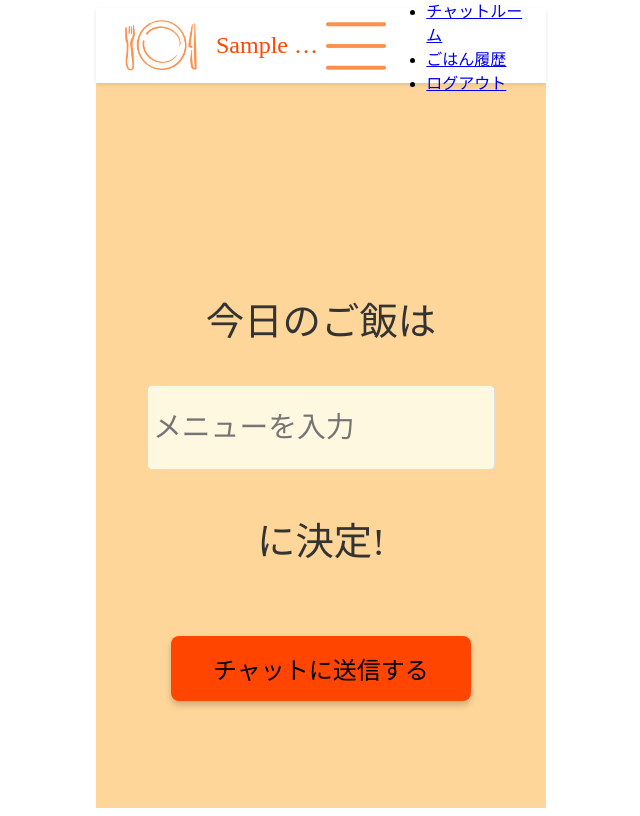
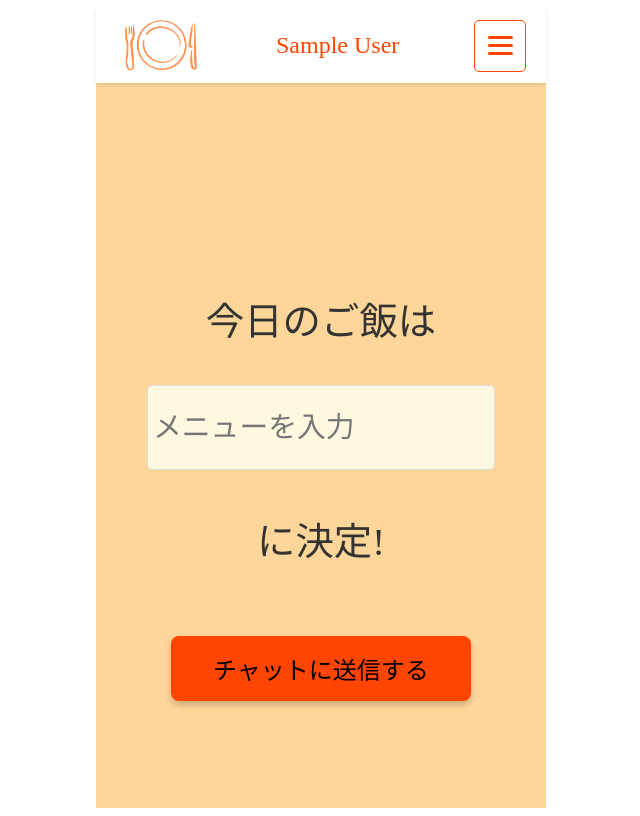
Before and after one commit to Autumn-Hackathon-2025-J-Team/data, a Flask app: page /1/messages/decide in a window 1280 px wide. Shown: the whole page, without its empty margins (319-959 px from the left). Run offline with Flask 2, Linux system fonts and the light colour scheme; the visitor is signed in with stand-in values (Sample User, id 1).

Commit message:
chat_header.html,css,index.html,css変更

```diff
--- a/ChatApp/static/css/chat_header.css
+++ b/ChatApp/static/css/chat_header.css
@@ -4,10 +4,7 @@
     align-items: center;
     background-color: white;
     padding: 0 20px;
-    /* 上下のパディングを0にするか、小さく調整 */
     height: 75px;
-    /* ヘッダーの高さを固定（例: 2cm = 約75px） */
-    /* min-height: 75px; もしくは最小高さを設定 */
     position: sticky;
     top: 0;
     width: 100%;
@@ -23,10 +20,11 @@
 #chat-header img:first-of-type {
     width: 90px;
     height: 90px;
-    /* 高さを固定して、align-items: center; で中央に配置 */
     object-fit: contain;
     /* 画像がはみ出さないように調整 */
     margin-right: 10px;
+    flex-shrink: 0;
+    /* 縮まないようにする */
 }
 
 /* 家族名の所 */
@@ -39,11 +37,127 @@
     text-overflow: ellipsis;
     /* はみ出たテキストを...で表示 */
     color: orangered;
+    flex-grow: 1;
+    /* 残りのスペースを全て占めるように広がる */
+    text-align: left;
+    margin-left: 60px;
+    margin-right: 10px;
+
 }
 
-/* メニューバー */
-#chat-header a img {
-    width: 10px;
-    height: 10px;
-    object-fit: contain;
+/* ハンバーガーメニューのコンテナ */
+.hamburger-menu {
+    position: relative;
+    /* ドロップダウンメニューの基準位置 */
+    z-index: 200;
+    /* 他の要素より手前に */
+    /* #chat-headerがflexなので、右端に自動配置される */
+    flex-shrink: 0;
+    /* 縮まないようにする */
 }
+
+/* チェックボックスは非表示 */
+#menu-btn-check {
+    display: none;
+}
+
+/* メニューボタン */
+.menu-btn {
+    display: flex;
+    height: 50px;
+    width: 50px;
+    justify-content: center;
+    align-items: center;
+    cursor: pointer;
+    z-index: 201;
+    background-color: white;
+    border-radius: 5px;
+    border: 1px solid orangered;
+
+}
+
+/* ハンバーガーアイコンの線 */
+.menu-btn span,
+.menu-btn span:before,
+.menu-btn span:after {
+    content: '';
+    display: block;
+    height: 3px;
+    width: 25px;
+    border-radius: 3px;
+    background-color: orangered;
+    position: absolute;
+    transition: all 0.3s ease;
+    /* アニメーション */
+}
+
+.menu-btn span:before {
+    bottom: 8px;
+}
+
+.menu-btn span:after {
+    top: 8px;
+}
+
+/* ×ボタンへのアニメーション */
+#menu-btn-check:checked~.menu-btn span {
+    background-color: rgba(255, 255, 255, 0);
+    /* 真ん中の線を透明にする */
+}
+
+#menu-btn-check:checked~.menu-btn span::before {
+    bottom: 0;
+    transform: rotate(45deg);
+}
+
+#menu-btn-check:checked~.menu-btn span::after {
+    top: 0;
+    transform: rotate(-45deg);
+}
+
+/* メニュー内容 */
+.menu-content {
+    width: 200px;
+    background-color: #f9f9f9;
+    position: absolute;
+    top: 100%;
+    right: 0;
+    box-shadow: 0px 8px 16px 0px rgba(0, 0, 0, 0.2);
+    border-radius: 5px;
+    overflow: hidden;
+    z-index: 199;
+
+    /* 初期状態は非表示 */
+    visibility: hidden;
+    opacity: 0;
+    transform: translateY(-10px);
+    /* 少し上にずらしておく */
+    transition: all 0.3s ease;
+    /* アニメーション */
+}
+
+/* チェックボックスがチェックされたらメニューを表示 */
+#menu-btn-check:checked~.menu-content {
+    visibility: visible;
+    opacity: 1;
+    transform: translateY(0);
+}
+
+/* メニューリストのスタイル */
+.menu-content ul {
+    list-style: none;
+    padding: 0;
+    margin: 0;
+}
+
+.menu-content li a {
+    display: block;
+    padding: 12px 16px;
+    color: black;
+    text-decoration: none;
+    text-align: left;
+}
+
+.menu-content li a:hover {
+    background-color: #f1f1f1;
+}
--- a/ChatApp/static/css/index.css
+++ b/ChatApp/static/css/index.css
@@ -1,6 +1,7 @@
 .container {
     text-align: center;
     margin-bottom: 30px;
+
 
 
 }
--- a/ChatApp/templates/chat_header.html
+++ b/ChatApp/templates/chat_header.html
@@ -1,12 +1,20 @@
 <header id="chat-header">
     <img src="{{ url_for('static', filename='img/image_お皿.png') }}" alt="アプリのアイコン画像">
-        <p class="chat-name">{{ family_name }}</p>
-        <img src="{{ url_for('static', filename='img/image_メニューバー.png') }}" alt="アプリのアイコン画像">
+    <p class="chat-name">{% if family_name %}{{ family_name }}{% else %}ゲスト{% endif %}</p>
 
-        <!-- 管理者権限のチェック -->
+    <div class="hamburger-menu"> {# ハンバーガーメニューのコンテナ #}
+        <input type="checkbox" id="menu-btn-check">
+        <label for="menu-btn-check" class="menu-btn"><span></span></label>
+        <!--ここからメニュー-->
+        <div class="menu-content"> {# menu-contentはhamburger-menuの子要素にする #}
+            <ul>
                 {% if is_admin %}
                 {% include 'chat_menu_1.html' %}
                 {% else %}
                 {% include 'chat_menu_2.html' %}
                 {% endif %}
+            </ul>
+        </div>
+        <!--ここまでメニュー-->
+    </div>
 </header>
--- a/ChatApp/templates/index.html
+++ b/ChatApp/templates/index.html
@@ -7,6 +7,7 @@
 {% block head %}
 {{ super() }}
 {% block page_css %} {# index.html固有のCSSを読み込む #}
+<link rel="stylesheet" href="{{ url_for('static', filename='css/auth.css') }}" />
 <link rel="stylesheet" href="{{ url_for('static', filename='css/index.css') }}" />
 {% endblock %}
 {% endblock %}
```
Lines whose indentation alone changed are shown as unchanged.
